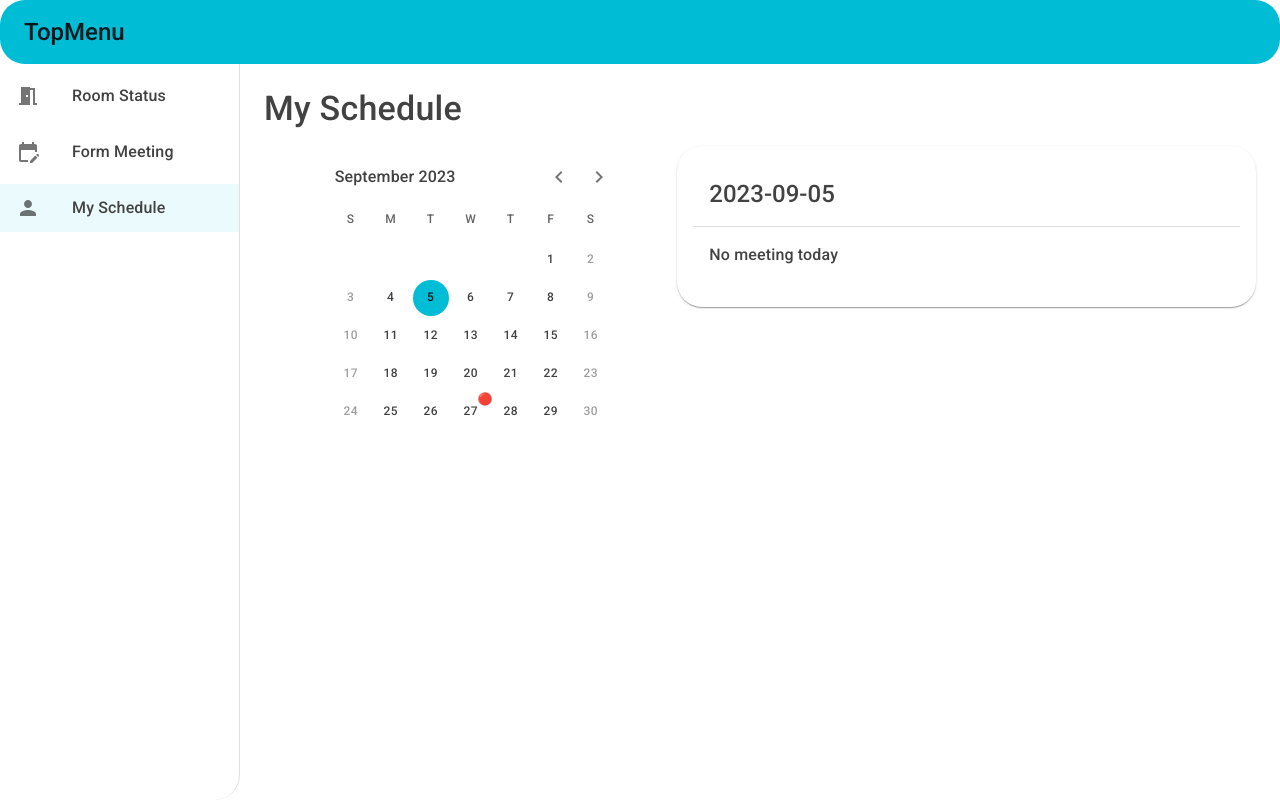
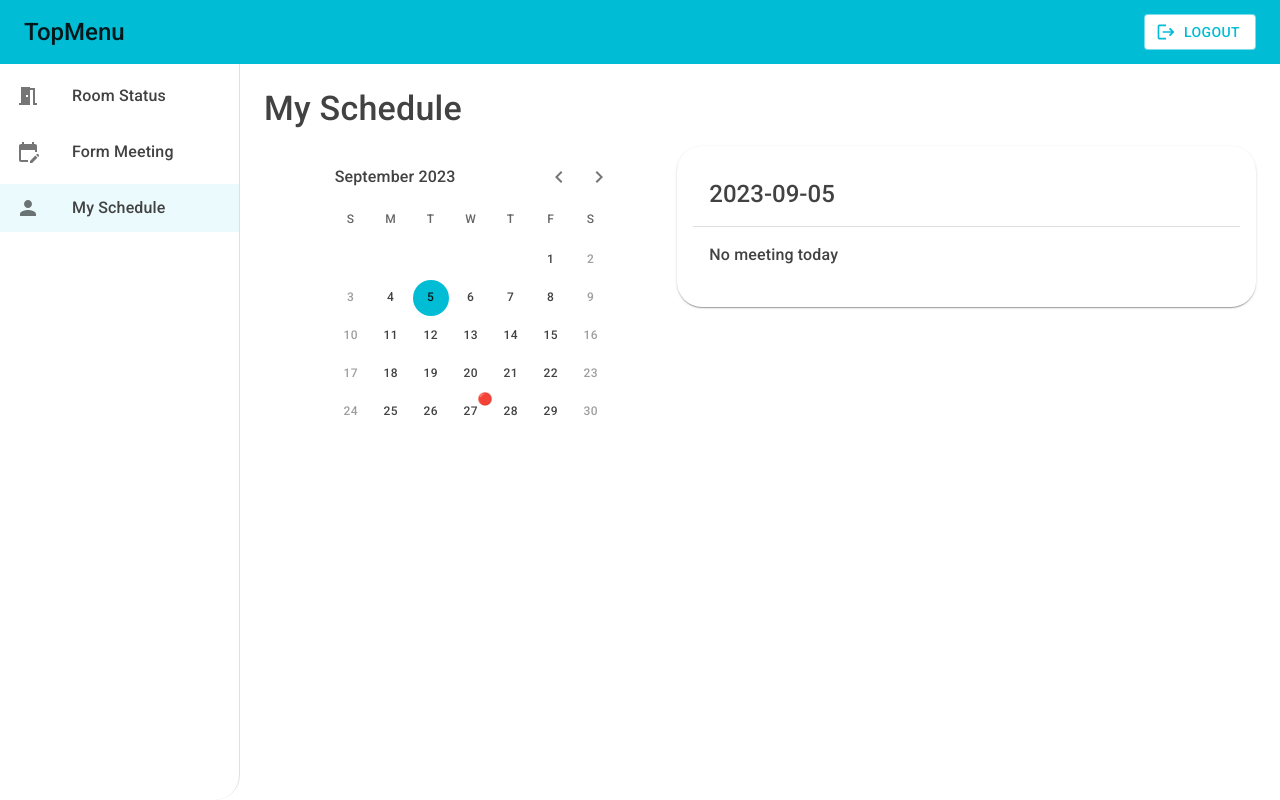
Before and after one commit to Joy-Honchan/conference-system, a React (Create React App) app: page /my_schedule in a window 1280 px wide. Built offline with nearby package versions, Linux system fonts and the light colour scheme.

Commit message:
feat: add logout btn click function

```diff
--- a/src/App.tsx
+++ b/src/App.tsx
@@ -30,19 +30,14 @@ function App() {
       path: 'login',
       element: <Login />
     }
-    // {
-    //   path: '/logout',
-    //   element: <Suspense fallback={null}>{/* <Logout/> */}</Suspense>
-    // }
   ])
   return (
     <ThemeProvider>
       <NotistackProvider>
         <NoteProvider>
-          <RouterProvider
-            router={router}
-            // fallbackElement={<div>Router is loading</div>}
-          />
+          <Suspense fallback={<div>Loading...</div>}>
+            <RouterProvider router={router} />
+          </Suspense>
         </NoteProvider>
       </NotistackProvider>
     </ThemeProvider>
--- a/src/components/SuspenseWrapper.tsx
+++ /dev/null
@@ -1,20 +0,0 @@
-import { ReactNode, Suspense } from "react";
-import Skeleton from '@mui/material/Skeleton';
-
-export default function SuspenseWrapper({component}:{component:ReactNode}) {
-  return (
-    <Suspense fallback={<div>Loading...</div>}>
-        {component}
-    </Suspense>
-  )
-}
-
-export const IconSuspenseWrapper = ({component}:{component:ReactNode}) => {
-  return (
-    <Suspense fallback={<Skeleton variant="circular"/>}>
-        {component}
-    </Suspense>
-  )
-}
-
-//icon suspense, loadingfallback
--- a/src/components/template/SideBar.tsx
+++ b/src/components/template/SideBar.tsx
@@ -1,4 +1,4 @@
-import { useState, lazy, ReactNode } from 'react'
+import { useState, lazy, ReactNode, Suspense } from 'react'
 import { useNavigate, useLocation } from 'react-router-dom'
 import Drawer from '@mui/material/Drawer'
 import List from '@mui/material/List'
@@ -6,7 +6,7 @@ import ListItemButton from '@mui/material/ListItemButton'
 import ListItemIcon from '@mui/material/ListItemIcon'
 import ListItemText from '@mui/material/ListItemText'
 import Toolbar from '@mui/material/Toolbar'
-import { IconSuspenseWrapper } from 'components/SuspenseWrapper'
+import Skeleton from '@mui/material/Skeleton'
 
 import RouteConfig from 'configs/route'
 import Box from '@mui/material/Box'
@@ -14,17 +14,13 @@ import Typography from '@mui/material/Typography'
 
 //icon
 const MeetingRoomIcon = lazy(() => import('@mui/icons-material/MeetingRoom'))
-// const AccessTimeIcon = lazy(() => import('@mui/icons-material/AccessTime'))
 const EditCalendarIcon = lazy(() => import('@mui/icons-material/EditCalendar'))
 const PersonIcon = lazy(() => import('@mui/icons-material/Person'))
-// const DashboardIcon = lazy(() => import('@mui/icons-material/Dashboard'))
 
 const ROUTE_ICON_MAPPING: Record<string, ReactNode> = {
   'Room Status': <MeetingRoomIcon />,
-  // 'Future Vacancy': <AccessTimeIcon />,
   'Form Meeting': <EditCalendarIcon />,
   'My Schedule': <PersonIcon />
-  // Dashboard: <DashboardIcon />
 }
 
 export default function SideBar({ children }: { children: ReactNode }) {
@@ -70,9 +66,9 @@ export default function SideBar({ children }: { children: ReactNode }) {
               onClick={() => handleListItemClick(index, route.path)}
             >
               <ListItemIcon>
-                <IconSuspenseWrapper
-                  component={ROUTE_ICON_MAPPING[route.name]}
-                />
+                <Suspense fallback={<Skeleton variant="circular" />}>
+                  {ROUTE_ICON_MAPPING[route.name]}
+                </Suspense>
               </ListItemIcon>
               <ListItemText primary={route.name} />
             </ListItemButton>
--- a/src/components/template/TopMenu.tsx
+++ b/src/components/template/TopMenu.tsx
@@ -2,25 +2,47 @@ import React from 'react'
 import AppBar from '@mui/material/AppBar'
 import ToolBar from '@mui/material/Toolbar'
 import Typography from '@mui/material/Typography'
-
 import IconButton from '@mui/material/IconButton'
 import Button from '@mui/material/Button'
+
+import { useNavigate } from 'react-router-dom'
 
 //icons
 const MenuIcon = React.lazy(() => import('@mui/icons-material/Menu'))
 const LogoutIcon = React.lazy(() => import('@mui/icons-material/Logout'))
 
 export default function TopMenu() {
+  const navigate = useNavigate()
+  const handleLogout = () => {
+    navigate('/login')
+  }
   return (
     <AppBar
       position="fixed"
-      sx={{ zIndex: (theme) => theme.zIndex.drawer + 1, boxShadow: 'none' }}
+      sx={{
+        zIndex: (theme) => theme.zIndex.drawer + 1,
+        boxShadow: 'none',
+        borderRadius: 0
+      }}
     >
       <ToolBar>
         <Typography variant="h5" component="div" sx={{ flexGrow: 1 }}>
           TopMenu
         </Typography>
-        <Button startIcon={<LogoutIcon />}>Logout</Button>
+        <Button
+          onClick={handleLogout}
+          startIcon={<LogoutIcon />}
+          variant="outlined"
+          sx={{
+            backgroundColor: '#fff',
+            ':hover': {
+              backgroundColor: '#d9d9d9',
+              color: '#000'
+            }
+          }}
+        >
+          Logout
+        </Button>
       </ToolBar>
     </AppBar>
   )
```
Also changed, not shown: src/configs/route.tsx (+3 -18 lines).
